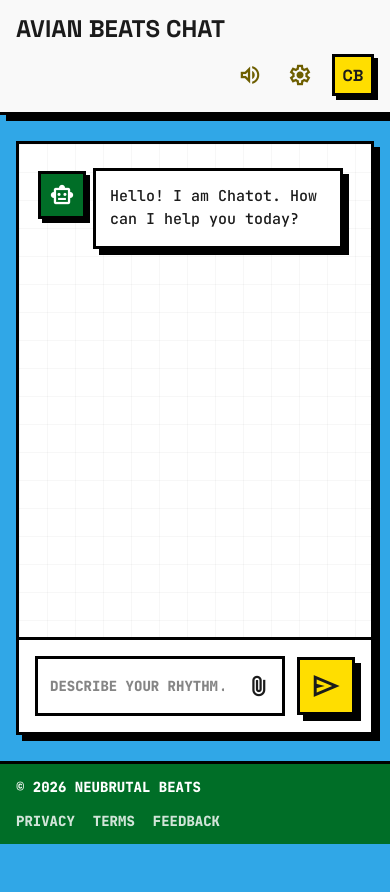
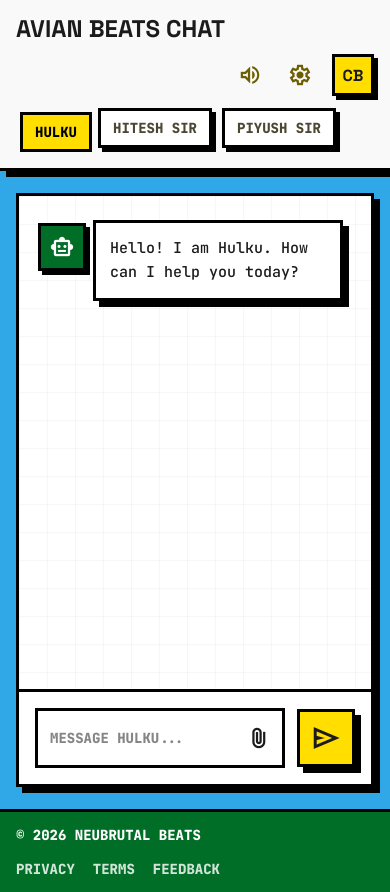
Before and after one commit to iamsumedhsg/Chatot-the-chatbot, a website: page public/index.html in a window 390 px wide. Before the commit the page ends 844 px from the top, so only its background shows below. Drawn offline with nearby package versions, Linux system fonts and the light colour scheme.

Commit message:
<add> new agents and ui changes

```diff
--- a/public/index.html
+++ b/public/index.html
@@ -12,10 +12,10 @@
 <body>
     <header class="topBar">
         <div class="brand">AVIAN BEATS CHAT</div>
-        <nav class="navLinks" aria-label="Primary navigation">
-            <a class="active" href="#">CHATS</a>
-            <a href="#">DISCOVER</a>
-            <a href="#">LIBRARY</a>
+        <nav class="agentTabs" aria-label="Agent selector">
+            <button class="agentTab active" type="button" data-agent="hulku">HULKU</button>
+            <button class="agentTab" type="button" data-agent="jarvis">HITESH SIR</button>
+            <button class="agentTab" type="button" data-agent="sherlock">PIYUSH SIR</button>
         </nav>
         <div class="topActions" aria-label="App controls">
             <button class="iconButton" type="button" aria-label="Volume">
@@ -29,16 +29,16 @@
     </header>
 
     <main class="appShell">
-        <section class="chatPanel" aria-label="Chat with Chatot">
+        <section class="chatPanel" aria-label="Chat with selected agent">
             <div id="chatBox" aria-live="polite">
-                <div class="message bot">Hello! I am Chatot. How can I help you today?</div>
+                <div class="message bot">Hello! I am Hulku. How can I help you today?</div>
             </div>
 
-            <div id="thinking">CHATOT IS THINKING...</div>
+            <div id="thinking">HULKU IS THINKING...</div>
 
             <div class="inputArea">
                 <div class="inputWrap">
-                    <input type="text" id="userInput" placeholder="DESCRIBE YOUR RHYTHM..." autocomplete="off" />
+                    <input type="text" id="userInput" placeholder="MESSAGE HULKU..." autocomplete="off" />
                     <button class="attachButton" type="button" aria-label="Attach file">
                         <span class="material-symbols-outlined">attach_file</span>
                     </button>
--- a/public/script.js
+++ b/public/script.js
@@ -2,6 +2,30 @@ const query = document.getElementById("userInput");
 const button = document.getElementById("sendButton");
 const chatBox = document.getElementById("chatBox");
 const thinking = document.getElementById("thinking");
+const agentTabs = document.querySelectorAll(".agentTab");
+
+const agents = {
+    hulku: {
+        label: "Hulku",
+        greeting: "Hello! I am Hulku. How can I help you today?"
+    },
+    jarvis: {
+        label: "Hitesh Sir",
+        greeting: "Haan ji, Hitesh Sir here. Bolo, kya discuss karna hai?"
+    },
+    sherlock: {
+        label: "Piyush Sir",
+        greeting: "Piyush bhai here. Right, kya perspective chahiye?"
+    }
+};
+
+let selectedAgent = localStorage.getItem("selectedAgent") || "hulku";
+let userId = localStorage.getItem("userId");
+
+if(!userId){
+    userId = crypto.randomUUID();
+    localStorage.setItem("userId", userId);
+}
 
 function scrollChatToBottom(){
     requestAnimationFrame(() => {
@@ -19,6 +43,25 @@ function addMessage(text, type){
     div.textContent=text;
     chatBox.appendChild(div);
     scrollChatToBottom();
+}
+
+function setAgent(agent){
+    if(!agents[agent]){
+        return;
+    }
+
+    selectedAgent = agent;
+    localStorage.setItem("selectedAgent", selectedAgent);
+
+    agentTabs.forEach((tab) => {
+        tab.classList.toggle("active", tab.dataset.agent === selectedAgent);
+    });
+
+    const agentInfo = agents[selectedAgent];
+    chatBox.innerHTML = "";
+    addMessage(agentInfo.greeting, "bot");
+    thinking.textContent = `${agentInfo.label.toUpperCase()} IS THINKING...`;
+    query.placeholder = `MESSAGE ${agentInfo.label.toUpperCase()}...`;
 }
 
 async function sendMessage(){
@@ -40,7 +83,9 @@ async function sendMessage(){
                 "Content-Type":"application/json"
             },
             body:JSON.stringify({
-                message
+                message,
+                userId,
+                agent: selectedAgent
             })
         });
     } catch(e){
@@ -60,8 +105,16 @@ async function sendMessage(){
 
 button.addEventListener("click", sendMessage);
 
+agentTabs.forEach((tab) => {
+    tab.addEventListener("click", () => {
+        setAgent(tab.dataset.agent);
+    });
+});
+
 query.addEventListener("keydown", (e) => {
     if(e.key === "Enter"){
         sendMessage();
     }
 });
+
+setAgent(selectedAgent);
--- a/public/style.css
+++ b/public/style.css
@@ -81,15 +81,15 @@ a {
     letter-spacing: 0;
 }
 
-.navLinks,
+.agentTabs,
 .topActions,
 .footerBar div {
     display: flex;
     align-items: center;
-    gap: 28px;
+    gap: 14px;
 }
 
-.navLinks a,
+.agentTab,
 .footerBar,
 .footerBar a {
     font-size: 14px;
@@ -97,20 +97,25 @@ a {
     font-weight: 800;
 }
 
-.navLinks a {
+.agentTab {
+    min-height: 38px;
+    padding: 10px 12px;
     color: var(--muted);
+    border: var(--border);
+    background: #ffffff;
+    box-shadow: var(--small-shadow);
     transition: transform 120ms ease;
 }
 
-.navLinks a:hover {
+.agentTab:hover {
     transform: translate(2px, 2px);
 }
 
-.navLinks .active {
-    color: #6d5e00;
-    text-decoration: underline;
-    text-decoration-thickness: 3px;
-    text-underline-offset: 4px;
+.agentTab.active {
+    background: var(--chatot-yellow);
+    color: var(--black);
+    transform: translate(4px, 4px);
+    box-shadow: 0 0 0 var(--black);
 }
 
 .iconButton {
@@ -376,8 +381,16 @@ input::placeholder {
         width: 100%;
     }
 
-    .navLinks {
-        display: none;
+    .agentTabs {
+        order: 3;
+        width: 100%;
+        gap: 10px;
+        overflow-x: auto;
+        padding-bottom: 4px;
+    }
+
+    .agentTab {
+        flex: 0 0 auto;
     }
 
     .topActions {
```
Also changed, not shown: Agents/Biggboss.js (added, +9 -0 lines), Agents/HiteshSir.js (+2 -24 lines), Agents/PiyushSir.js (+3 -25 lines), Agents/hulk.js (+2 -27 lines), server.js (+36 -5 lines), session.js (added, +20 -0 lines), 1 other file.
